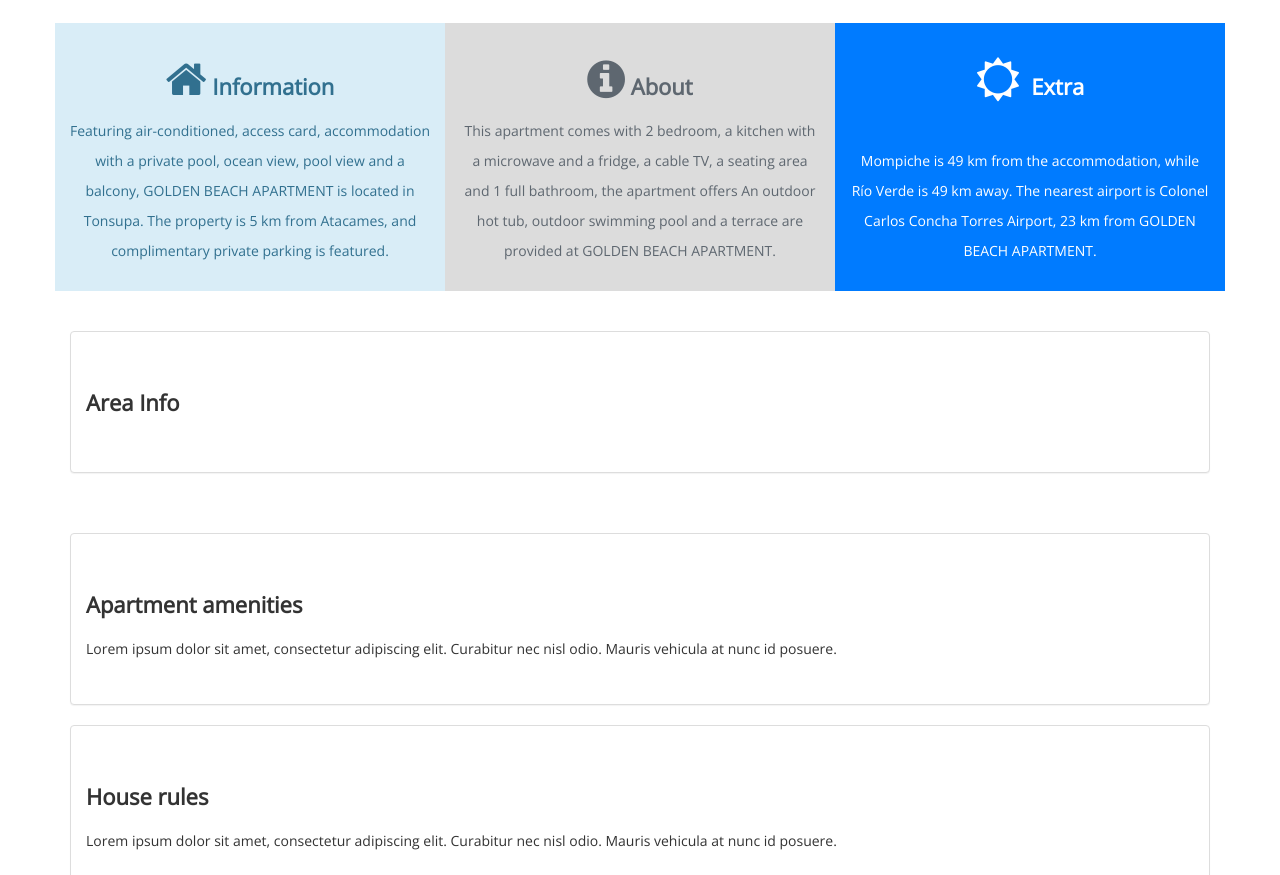
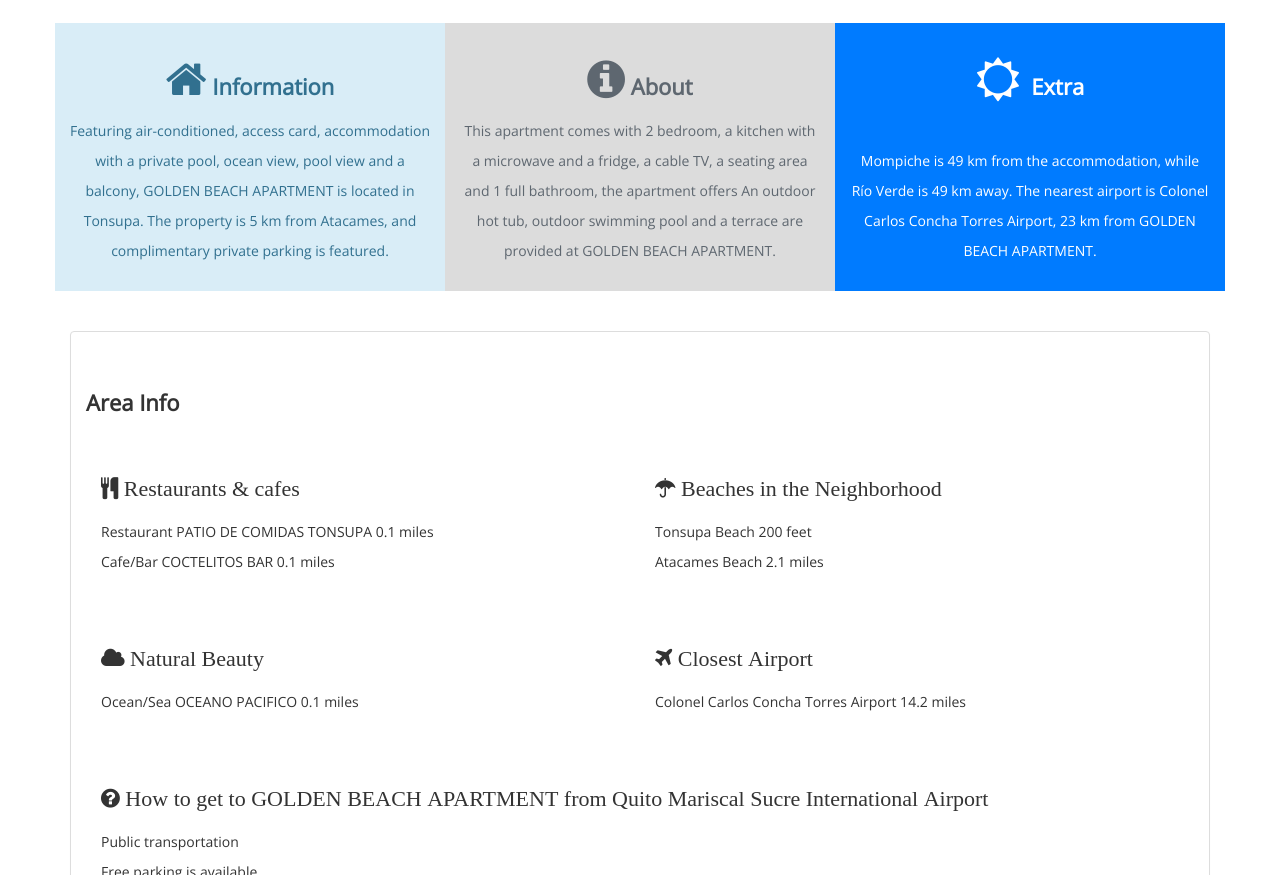
Before and after one commit to DanielConstante/vacationrental, a plain HTML site: page Package.html in a window 1280 px wide. Shown: the part 77-952 px from the top of the page. Drawn offline with nearby package versions, Linux system fonts and the light colour scheme.

Commit message:
package section in progress

```diff
--- a/Package.html
+++ b/Package.html
@@ -87,7 +87,8 @@
                         <h4><i class="fa fa-info-circle fa-2x"></i>&nbsp;About </h4>
                         <p>
                             This apartment comes with 2 bedroom, a kitchen with a microwave and a fridge, a cable TV, a
-                            seating area and 1 full bathroom, the apartment offers An outdoor hot tub, outdoor swimming pool and a terrace are provided at
+                            seating area and 1 full bathroom, the apartment offers An outdoor hot tub, outdoor swimming
+                            pool and a terrace are provided at
                             GOLDEN BEACH APARTMENT.
                         </p>
 
@@ -107,12 +108,66 @@
             <div class="row go-marg">
                 <div class="col-md-12 col-sm-4">
                     <div class="panel panel-default">
-
                         <div class="panel-body">
                             <h4 class="adjst"> Area Info </h4>
-                            <p>
+                            <div class="col-md-6 col-sm-4">
+                                <h4><i class="fa fa-cutlery" aria-hidden="true">
+                                        <bold>Restaurants & cafes</bold>
+                                    </i>
+                                </h4>
+                                <p>
+                                    Restaurant PATIO DE COMIDAS TONSUPA
+                                    0.1 miles
+                                    <br>
+                                    Cafe/Bar COCTELITOS BAR
+                                    0.1 miles
+                                </p>
+                            </div>
+                            <div class="col-md-6 col-sm-4">
+                                <h4><i class="fa fa-umbrella" aria-hidden="true">
+                                        <bold>Beaches in the Neighborhood </bold>
+                                    </i>
+                                </h4>
+                                <p>
 
-                            </p>
+                                    Tonsupa Beach
+                                    200 feet
+                                    <br>
+                                    Atacames Beach
+                                    2.1 miles
+
+                                </p>
+                            </div>
+                            <div class="col-md-6 col-sm-4">
+                                <h4><i class="fa fa-cloud" aria-hidden="true">
+                                        <bold>Natural Beauty</bold>
+                                    </i>
+                                </h4>
+                                <p>
+                                    Ocean/Sea OCEANO PACIFICO 0.1 miles
+                                </p>
+                            </div>
+                            <div class="col-md-6 col-sm-4">
+                                <h4><i class="fa fa-plane" aria-hidden="true">
+                                        <bold>Closest Airport </bold>
+                                    </i>
+                                </h4>
+                                <p>
+                                    Colonel Carlos Concha Torres Airport 14.2 miles
+                                </p>
+                            </div>
+                            <div class="col-md-12 col-sm-4">
+                                <h4><i class="fa fa-question-circle" aria-hidden="true">
+                                        How to get to GOLDEN BEACH APARTMENT from Quito Mariscal Sucre International
+                                        Airport
+                                    </i>
+                                </h4>
+                                <p>
+                                    Public transportation
+                                    <br>
+                                    Free parking is available.
+                                </p>
+                            </div>
                         </div>
                     </div>
                 </div>
@@ -151,7 +206,7 @@
                     <div class="panel panel-default">
 
                         <div class="panel-body">
-                            <h4 class="adjst">FAQs about  </h4>
+                            <h4 class="adjst">FAQs about </h4>
                             <p>
                                 Lorem ipsum dolor sit amet, consectetur adipiscing elit.
                                 Curabitur nec nisl odio. Mauris vehicula at nunc id posuere.
```
Also changed, not shown: Gallery.html (+3 -3 lines), index.html (+3 -3 lines).
